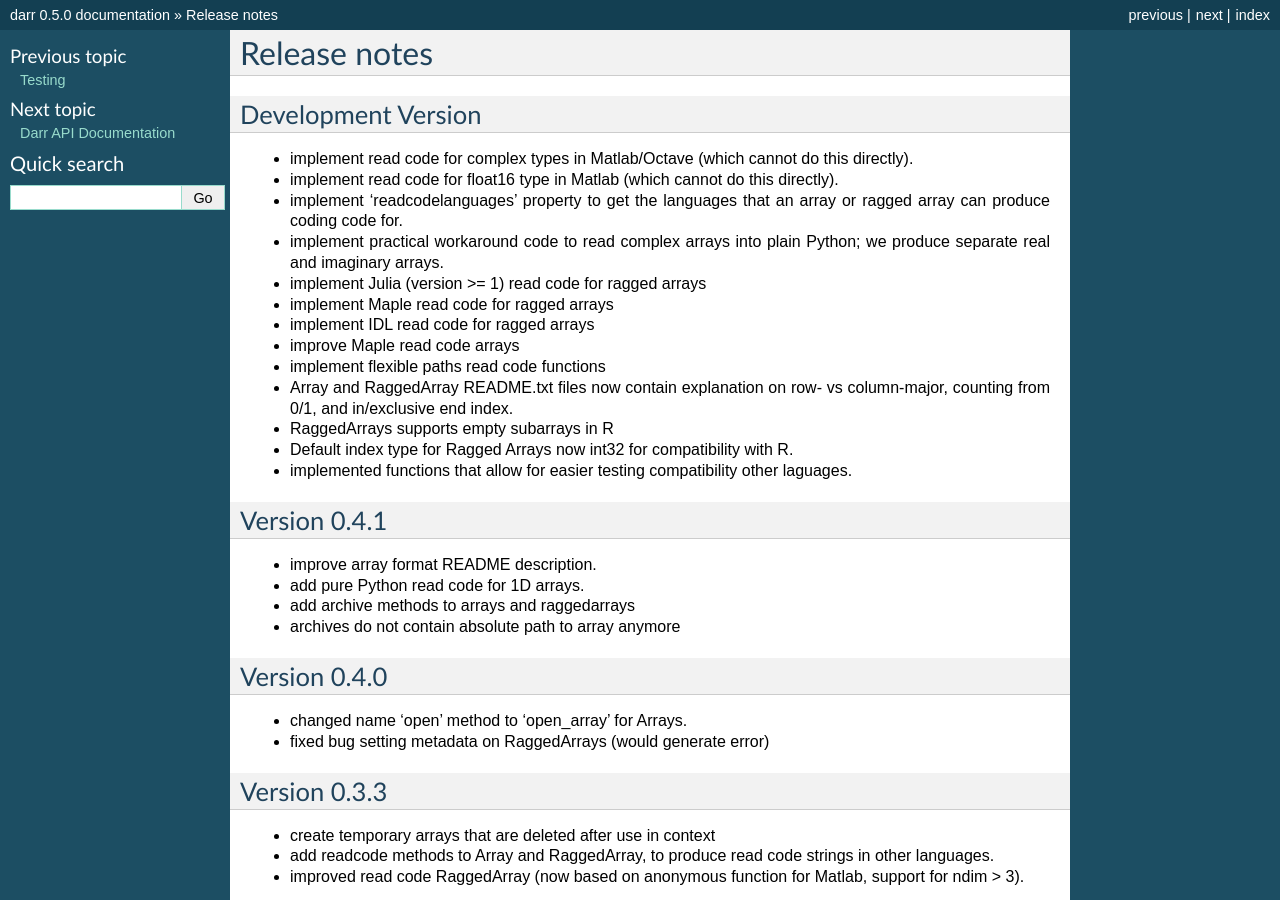
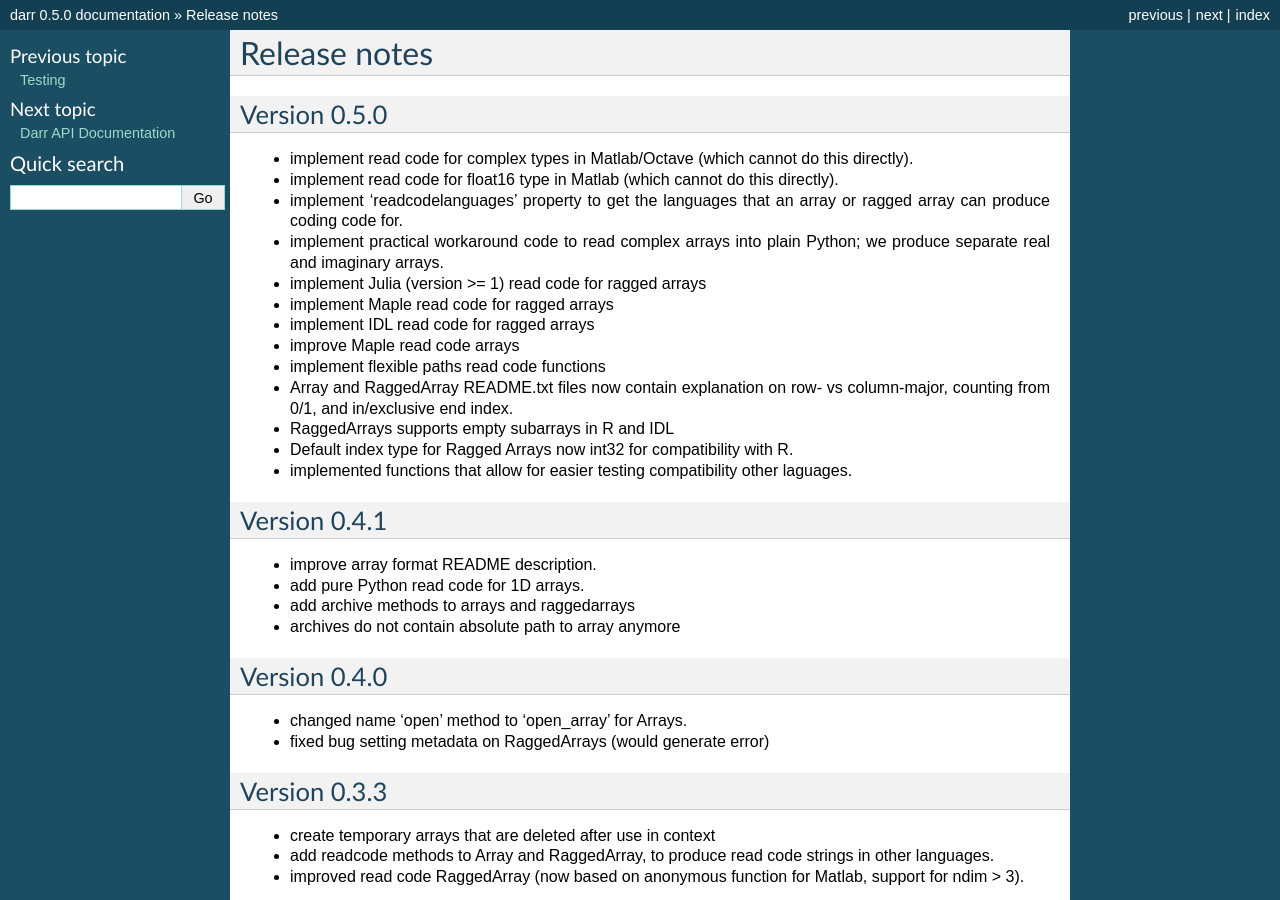
Before and after one commit to gbeckers/Darr, a Sphinx documentation site: the page built from docs/releasenotes.rst, in a window 1280 px wide and 900 px high. Built offline with Sphinx 7.4.7, drawn with Linux system fonts in a browser that asks for light colours.

Commit message:
update release notes to v0.5.0

```diff
--- a/docs/releasenotes.rst
+++ b/docs/releasenotes.rst
@@ -1,8 +1,8 @@
 Release notes
 =============
 
-Development Version
--------------------
+Version 0.5.0
+-------------
 - implement read code for complex types in Matlab/Octave (which cannot do
   this directly).
 - implement read code for float16 type in Matlab (which cannot do
@@ -18,7 +18,7 @@ Development Version
 - implement flexible paths read code functions
 - Array and RaggedArray README.txt files now contain explanation on row- vs
   column-major, counting from 0/1, and in/exclusive end index.
-- RaggedArrays supports empty subarrays in R
+- RaggedArrays supports empty subarrays in R and IDL
 - Default index type for Ragged Arrays now int32 for compatibility with R.
 - implemented functions that allow for easier testing compatibility other
   laguages.
```
